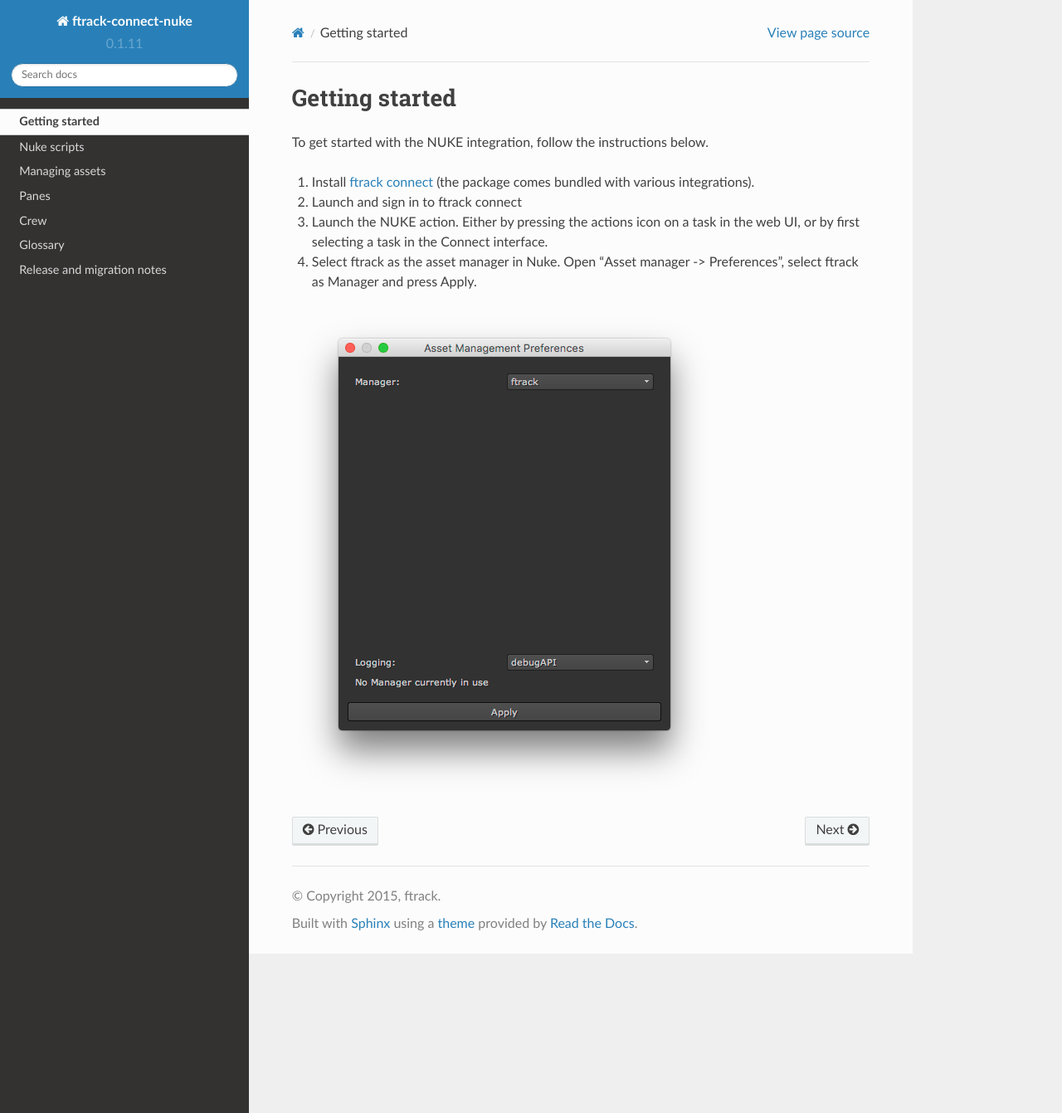
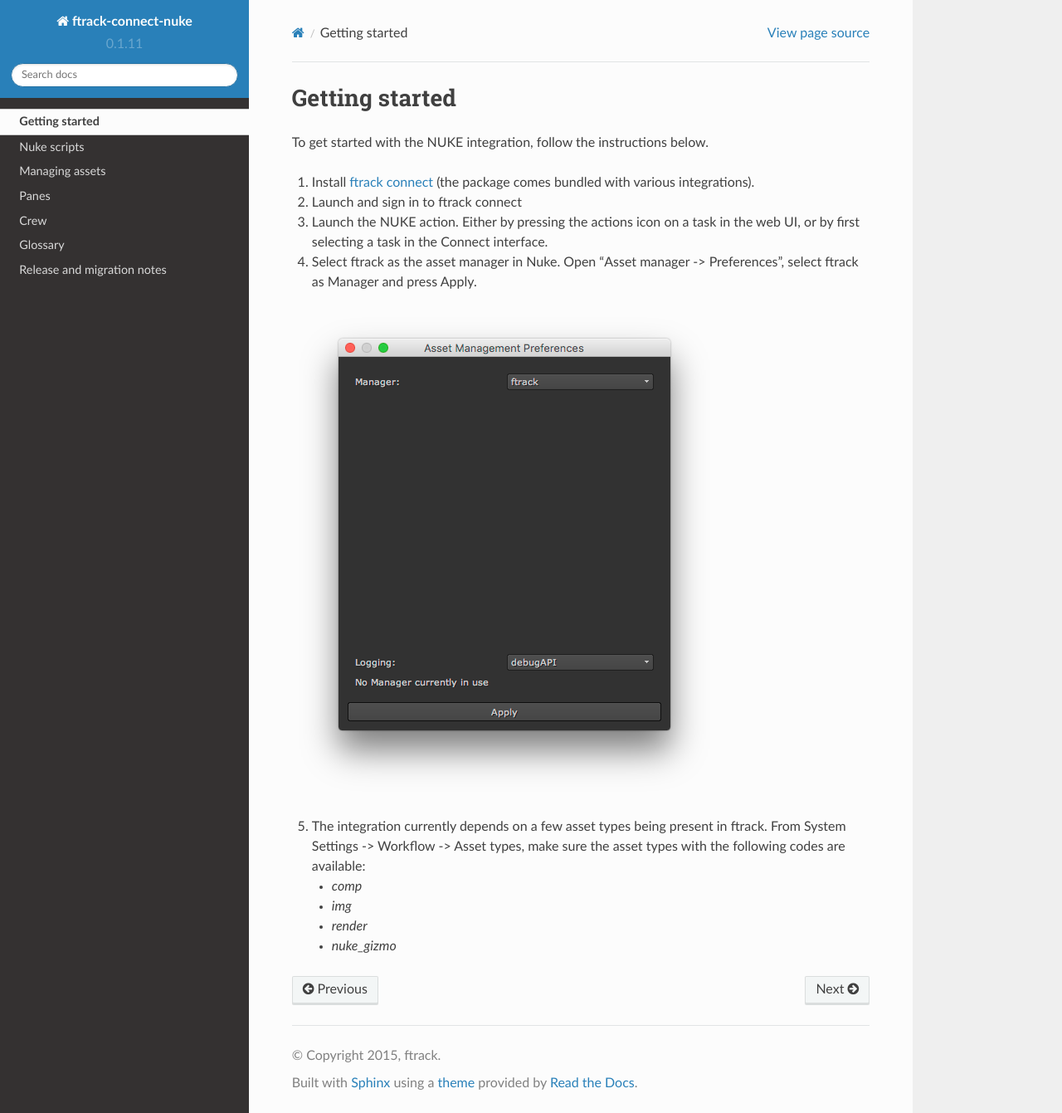
Before and after one commit to ftrackhq/ftrack-connect-nuke, a Sphinx documentation site: the page built from doc/getting_started.rst, in a window 1280 px wide and 1341 px high. Shown: the whole window at 83% size. Built offline with Sphinx 7.4.7 and the Read the Docs theme 2.0.0, drawn with Linux system fonts in a browser that asks for light colours.

Commit message:
Update docs with info about asset types

```diff
--- a/doc/getting_started.rst
+++ b/doc/getting_started.rst
@@ -13,3 +15,12 @@
 4. Select ftrack as the asset manager in Nuke. Open "Asset manager -> Preferences", select ftrack as Manager and press Apply.
 
 .. image:: /image/getting_started-select_asset_maganger.png
+
+5. The integration currently depends on a few asset types being present in ftrack.
+   From System Settings -> Workflow -> Asset types, make sure the asset types
+   with the following codes are available:
+
+   * `comp`
+   * `img`
+   * `render`
+   * `nuke_gizmo`
--- a/doc/nuke_scripts.rst
+++ b/doc/nuke_scripts.rst
@@ -18,6 +18,12 @@
 When you want to version up, select :menuselection:`Publish script` to a new
 version to increment the name of the script and publish it to ftrack.
 
+.. note::
+
+    To publish nuke scripts, you currently must have an asset type with code
+    `comp`. An error with the message *Asset type not valid* will appear
+    otherwise. You can configure asset types from System settings in ftrack.
+
 Opening a published script
 ==========================
 
```
Also changed, not shown: other parts of doc/getting_started.rst (+3 -1 lines), doc/release/release_notes.rst (+7 -0 lines).
